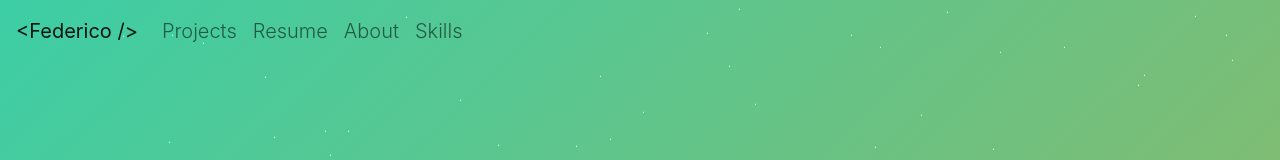
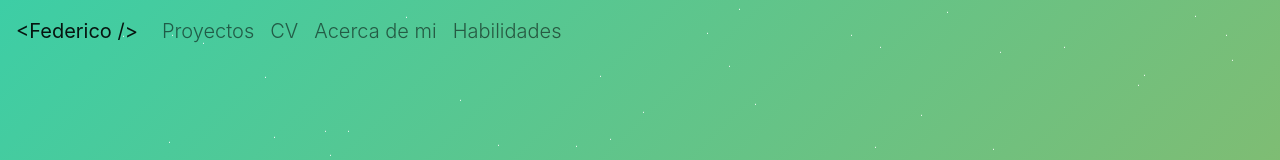
Before and after one commit to hashirshoaeb/home, a React (Create React App) app: page / in a window 1280 px wide. Shown: the top 160 px of the page. Built offline with nearby package versions, Linux system fonts and the light colour scheme; no server answers.

Commit message:
modifyProject

```diff
--- a/src/components/Navbar.jsx
+++ b/src/components/Navbar.jsx
@@ -54,7 +54,7 @@ const Navigation = React.forwardRef((props, ref) => {
             <NavLink
               href={process.env.PUBLIC_URL + "/#projects"}
             >
-              Projects
+              Proyectos
             </NavLink>
           )}
           <NavLink
@@ -63,14 +63,14 @@ const Navigation = React.forwardRef((props, ref) => {
             target="_blank"
             rel="noreferrer noopener"
           >
-            Resume
+            CV
           </NavLink>
           {about.show && (
             <NavLink
               className="nav-item lead"
               href={process.env.PUBLIC_URL + "/#aboutme"}
             >
-              About
+              Acerca de mi
             </NavLink>
           )}
           {skills.show && (
@@ -78,7 +78,7 @@ const Navigation = React.forwardRef((props, ref) => {
               className="nav-item lead"
               href={process.env.PUBLIC_URL + "/#skills"}
             >
-              Skills
+              Habilidades
             </NavLink>
           )}
         </Nav>
```
